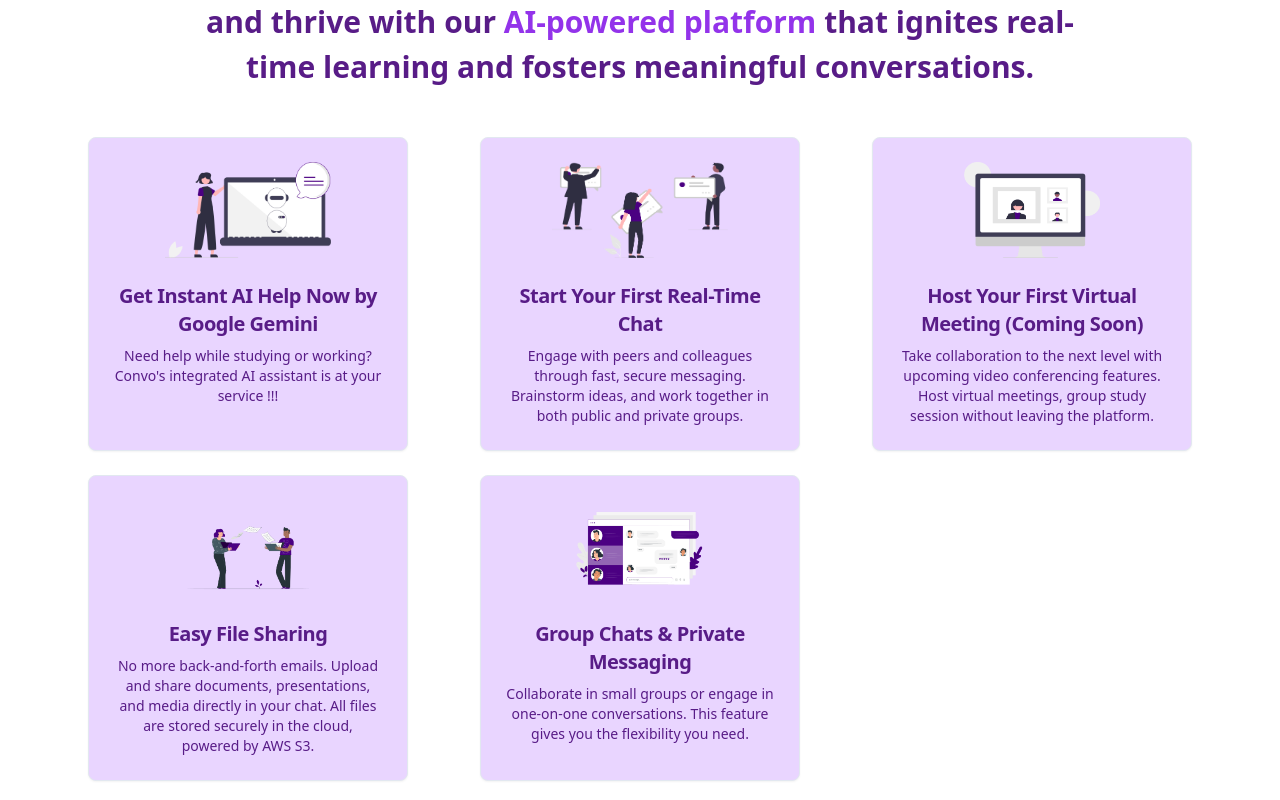
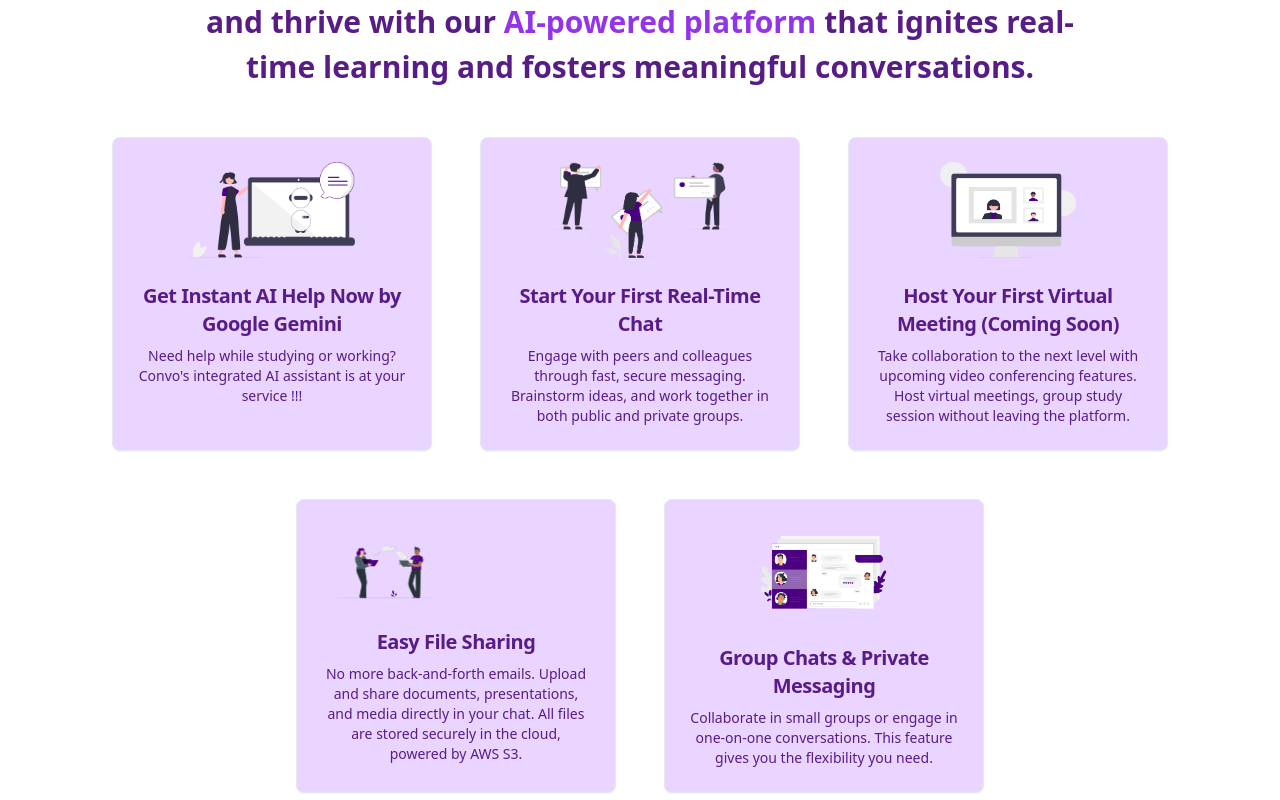
Before and after one commit to athulya4044/Convo, a React (Vite) app in the folder client/: page / in a window 1280 px wide. Shown: the part 700-1500 px from the top of the page. Built offline with nearby package versions, Linux system fonts and the light colour scheme.

Commit message:
fix bugs in home

```diff
--- a/client/src/pages/index.jsx
+++ b/client/src/pages/index.jsx
@@ -57,8 +57,8 @@ const Home = () => {
         </p>
       </section>
 
-      <section className="grid grid-cols-1 sm:grid-cols-2 lg:grid-cols-3 gap-6 mt-12 max-w-6xl mx-auto">
-        <Card className="bg-purple-200 max-w-xs mx-auto">
+      <section className="flex flex-wrap justify-center gap-12 mt-12 max-w-6xl mx-auto">
+        <Card className="bg-purple-200 max-w-xs">
           <CardHeader className="flex justify-center">
             <img src={ai} alt="AI Help" className="w-30 h-24 mx-auto" />
           </CardHeader>
@@ -72,7 +72,7 @@ const Home = () => {
           </CardContent>
         </Card>
 
-        <Card className="bg-purple-200 max-w-xs mx-auto">
+        <Card className="bg-purple-200 max-w-xs">
           <CardHeader className="flex justify-center">
             <img src={realtime} alt="Real Time Chat" className="w-30 h-24 mx-auto" />
           </CardHeader>
@@ -86,7 +86,7 @@ const Home = () => {
           </CardContent>
         </Card>
 
-        <Card className="bg-purple-200 max-w-xs mx-auto">
+        <Card className="bg-purple-200 max-w-xs">
           <CardHeader className="flex justify-center">
             <img src={videocall} alt="Virtual Meeting" className="w-30 h-24 mx-auto" />
           </CardHeader>
@@ -100,9 +100,9 @@ const Home = () => {
           </CardContent>
         </Card>
 
-          <Card className="bg-purple-200 max-w-xs mx-auto">
+        <Card className="bg-purple-200 max-w-xs">
           <CardHeader className="flex justify-center">
-              <img src={fileshare} alt="File Sharing" className="w-30 h-24 mx-auto" />
+            <img src={fileshare} alt="File Sharing" className="w-32 h-26" />
           </CardHeader>
           <CardContent className="text-center">
             <CardTitle className="text-xl font-semibold text-purple-900">
@@ -114,7 +114,7 @@ const Home = () => {
           </CardContent>
         </Card>
 
-          <Card className="bg-purple-200 max-w-xs mx-auto">
+        <Card className="bg-purple-200 max-w-xs ">
           <CardHeader className="flex justify-center">
             <img src={groupchat} alt="Group Chat" className="w-30 h-24 mx-auto" />
           </CardHeader>
```
Lines whose indentation alone changed are shown as unchanged.
